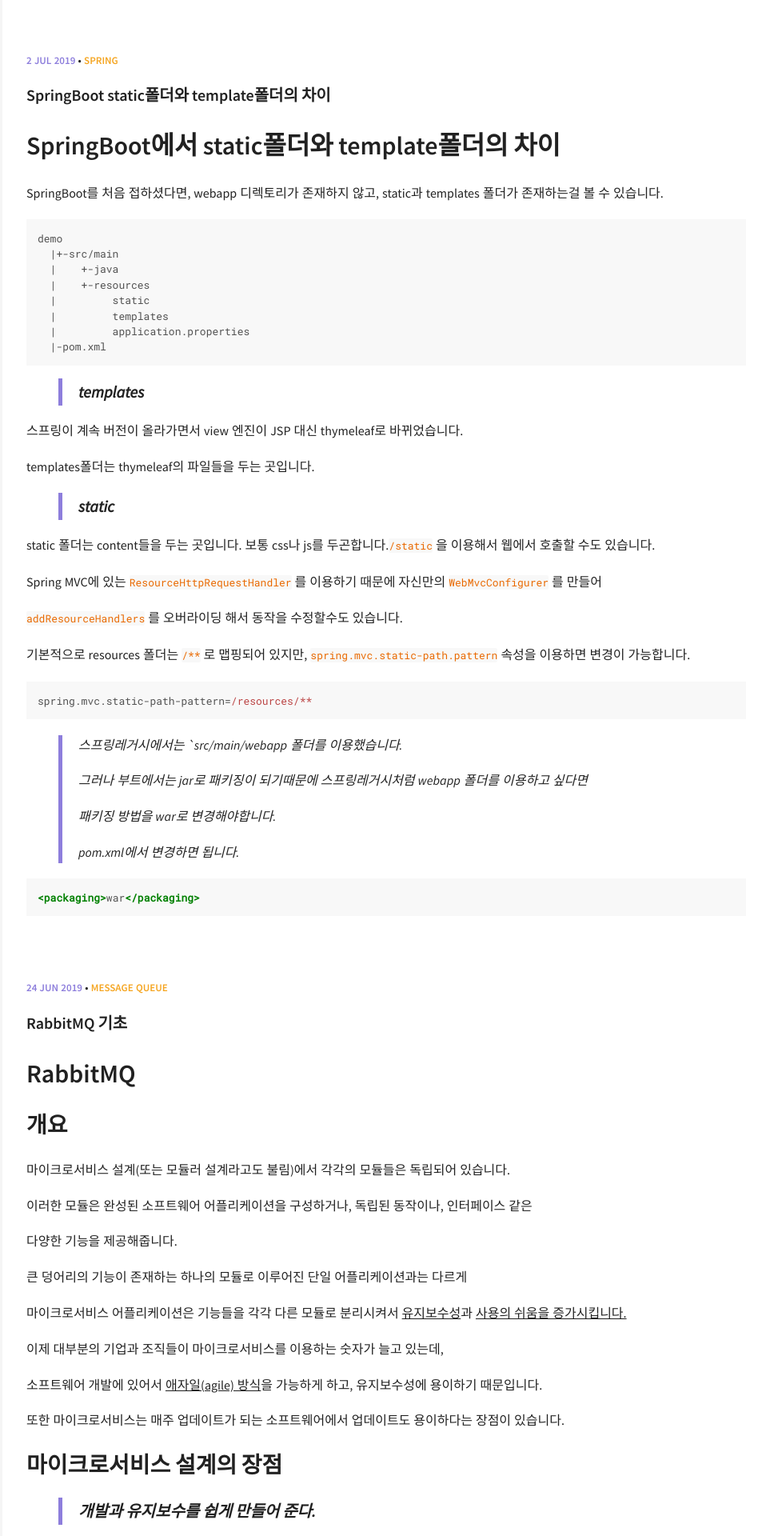
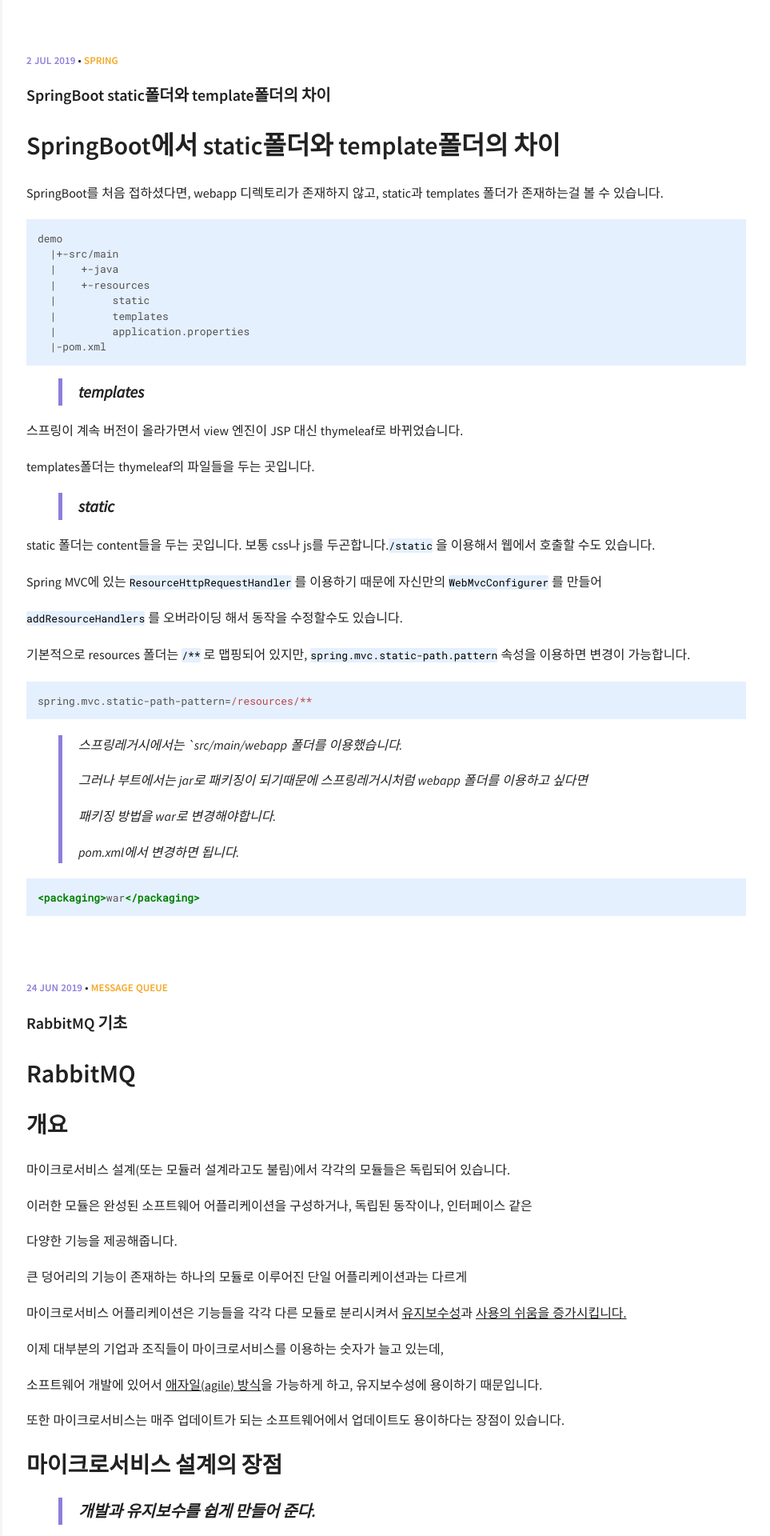
Before and after one commit to DaeAkin/DaeAkin.github.io, a Jekyll site: the page built from index.html, in a window 1280 px wide. Shown: the top 1920 px of the page at 80% size, without its empty margins (317-1280 px from the left). Built offline with Jekyll 4.4.1, drawn with Linux system fonts in a browser that asks for light colours.

Commit message:
Update _syntax-highlighting.scss

```diff
--- a/_sass/components/_syntax-highlighting.scss
+++ b/_sass/components/_syntax-highlighting.scss
@@ -7,11 +7,11 @@ pre, code {
   font-family: $font-family-monospace;
   color: #525252;
   font-size: 1.2em;
-  background-color: #f8f8f8;
+  background-color: #E5F0FE;
   font-size: ($font-size-base - 3);
 }
 code {
-  color: #e96900;
+  color: black;
   border-radius: 2px;
   white-space: nowrap;
 }
```
